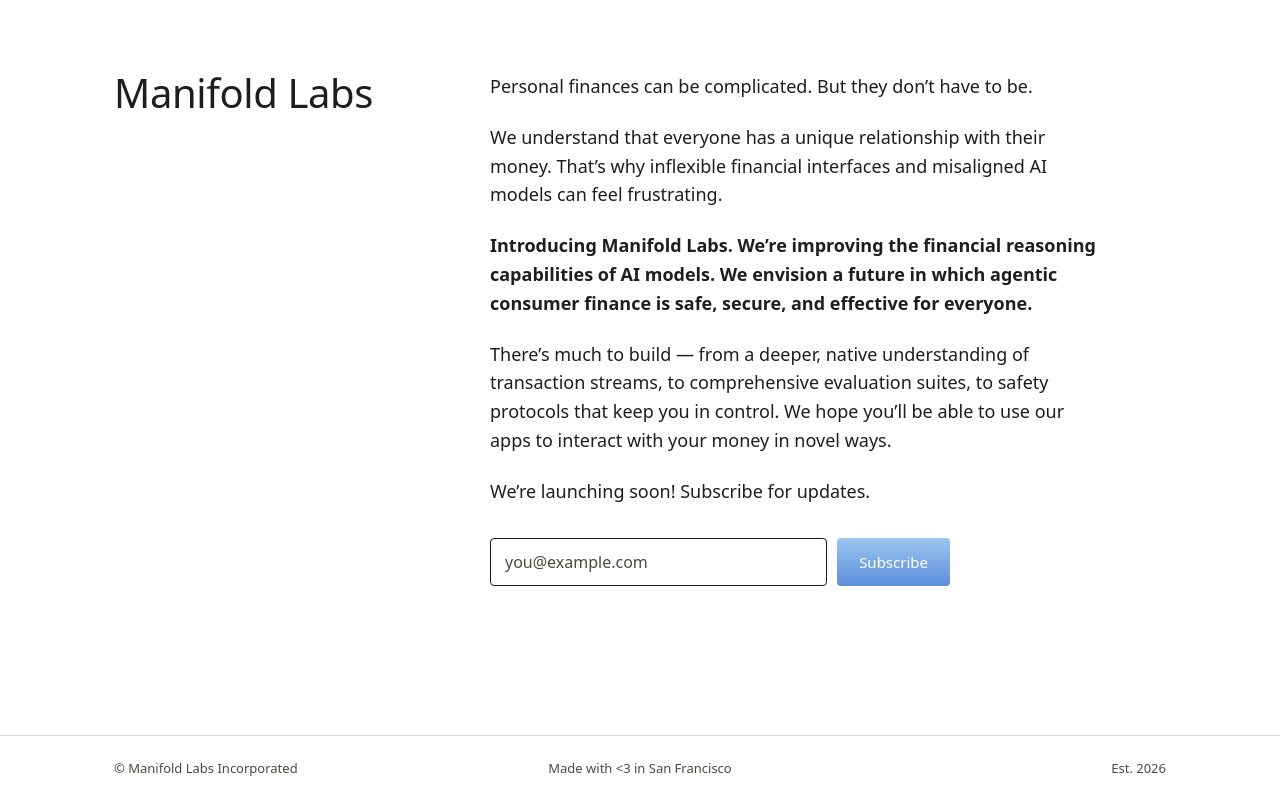
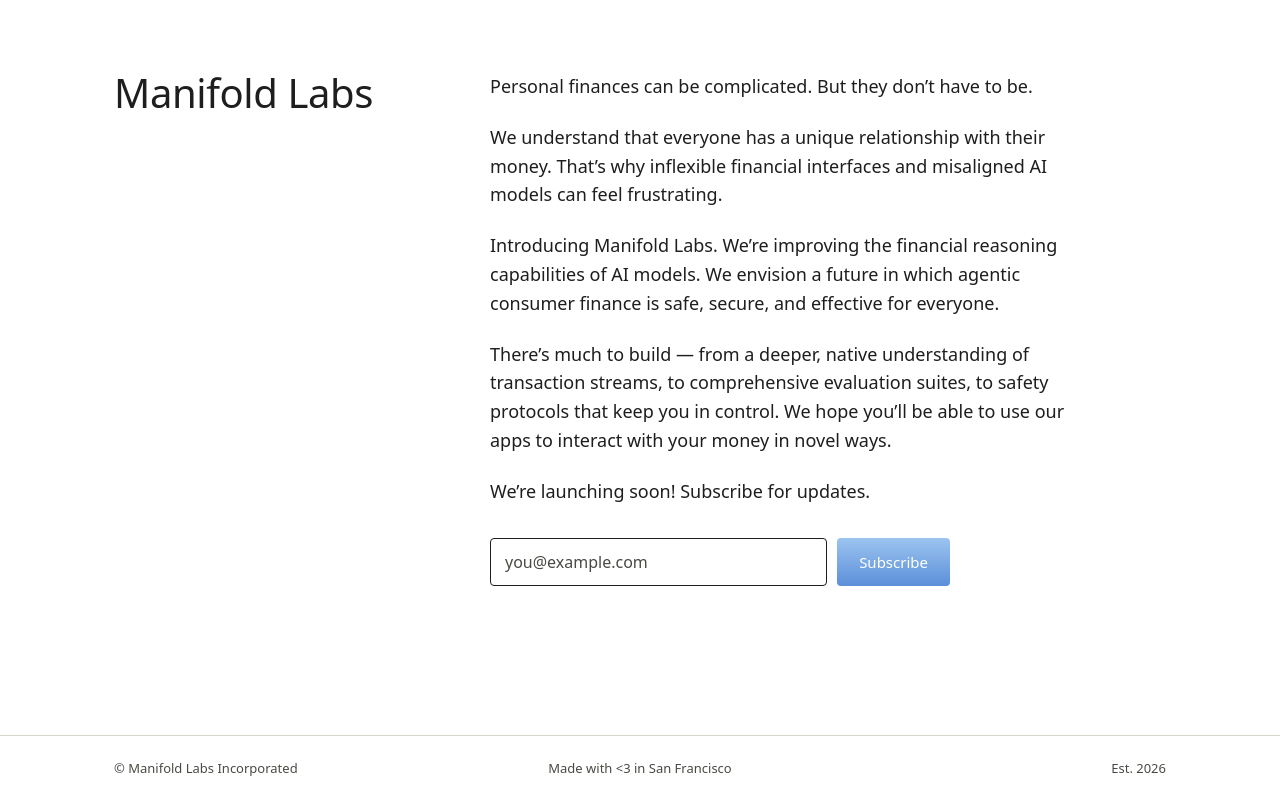
Before and after one commit to ArmanMadani/manifold-site-landing, a Next.js app: page / in a window 1280 px wide. Built offline with nearby package versions, Linux system fonts and the light colour scheme; a web font is replaced by a local one.

Commit message:
Visual hierarchy fixes

```diff
--- a/app/globals.css
+++ b/app/globals.css
@@ -2,9 +2,9 @@
    Fonts
    ------------------------------------------------------------
    Single typeface: Clash Grotesk (loaded from the Fontshare CDN
-   in layout.jsx). Weights used: 300 Light (body), 400 Regular
-   (form/footer), 500 Medium (wordmark, button), 600 Semibold
-   (intro emphasis). No @font-face needed — it's linked in head.
+   in layout.jsx). Weights used: 400 Regular (body, form, footer),
+   500 Medium (wordmark, intro emphasis, button). No @font-face
+   needed — it's linked in head.
    ============================================================ */
 
 :root {
@@ -77,14 +77,14 @@
 .copy p {
   margin: 0 0 22px;
   font-family: var(--font-display);
-  font-weight: 300;
+  font-weight: 400;
   font-size: 18px;
   line-height: 1.6;
   max-width: 60ch;
 }
 
 .copy .intro {
-  font-weight: 600;
+  font-weight: 500;
 }
 
 .copy a {
```
